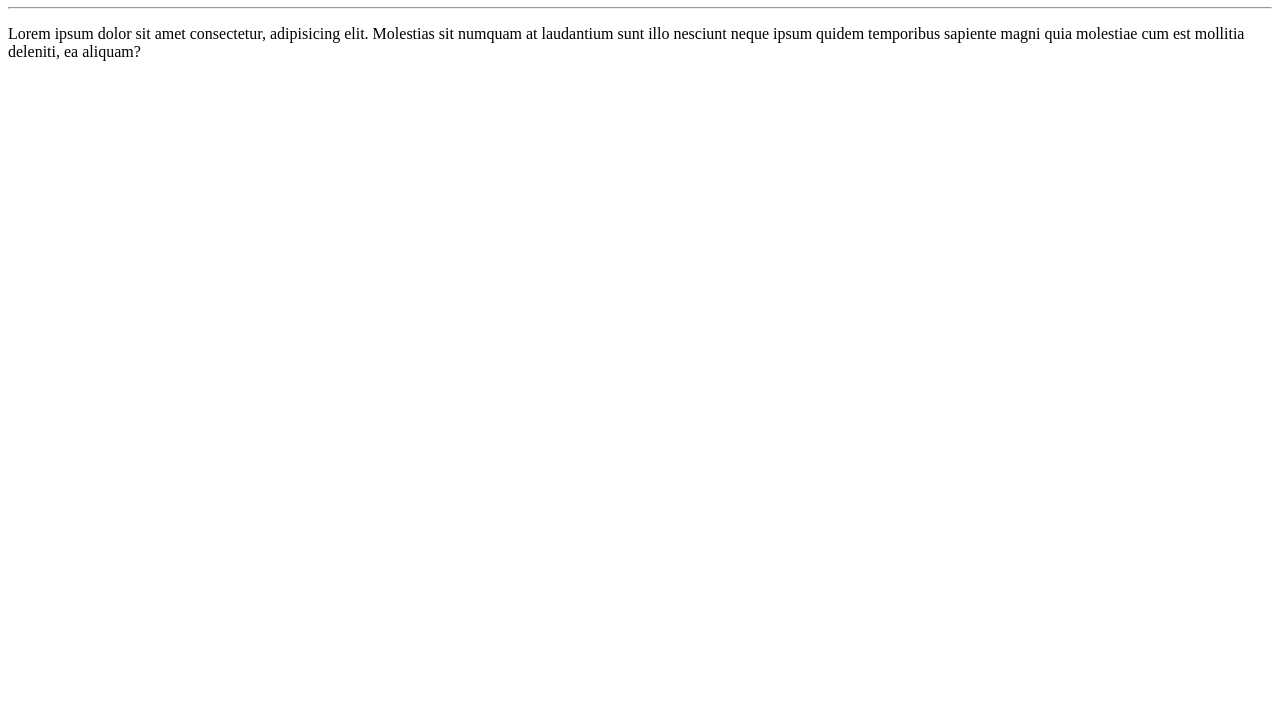
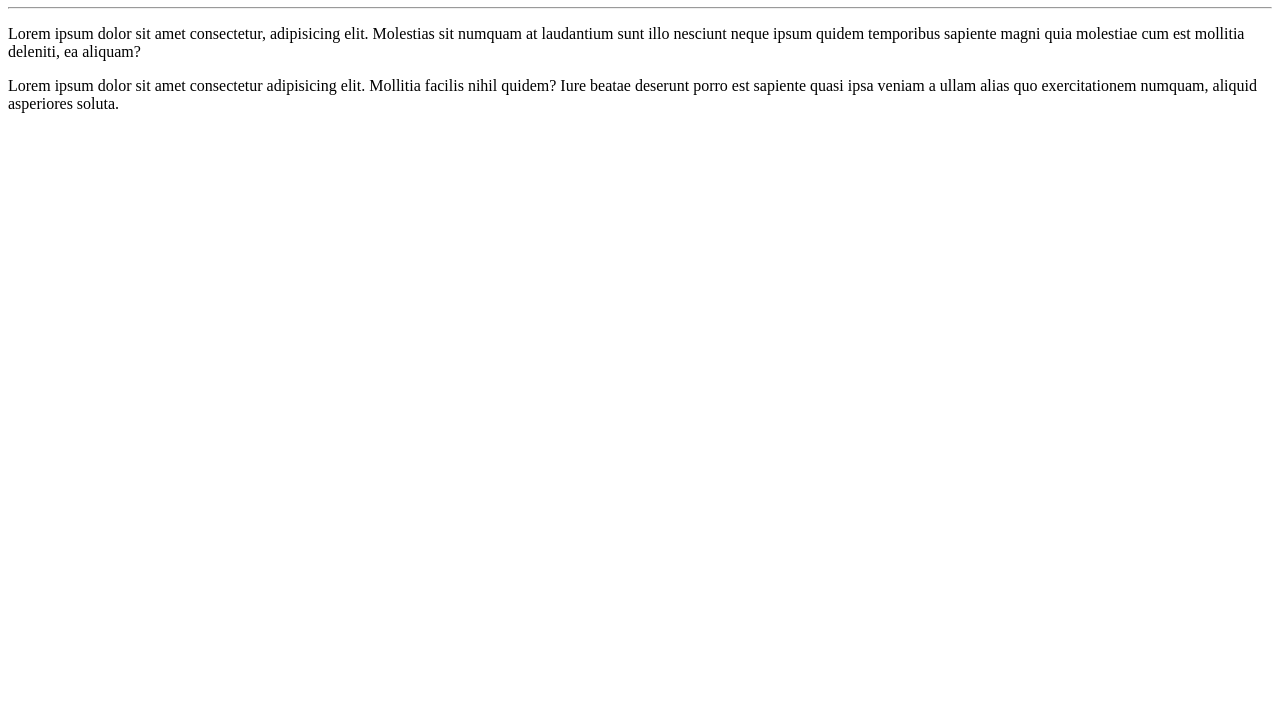
Before and after one commit to PACOBELLO/Hello-World, a plain HTML site: page Site/index.html in a window 1280 px wide. Shown: the part 73-800 px from the top of the page. Drawn offline with Linux system fonts and the light colour scheme.

Commit message:
parágrafo adicionado

```diff
--- a/Site/index.html
+++ b/Site/index.html
@@ -11,5 +11,6 @@
     <p>Lorem ipsum dolor sit amet consectetur, adipisicing elit. Molestias
         sit numquam at laudantium sunt illo nesciunt neque ipsum quidem
         temporibus sapiente magni quia molestiae cum est mollitia deleniti, ea aliquam?</p>
+        <p>Lorem ipsum dolor sit amet consectetur adipisicing elit. Mollitia facilis nihil quidem? Iure beatae deserunt porro est sapiente quasi ipsa veniam a ullam alias quo exercitationem numquam, aliquid asperiores soluta.</p>
 </body>
 </html>
```
